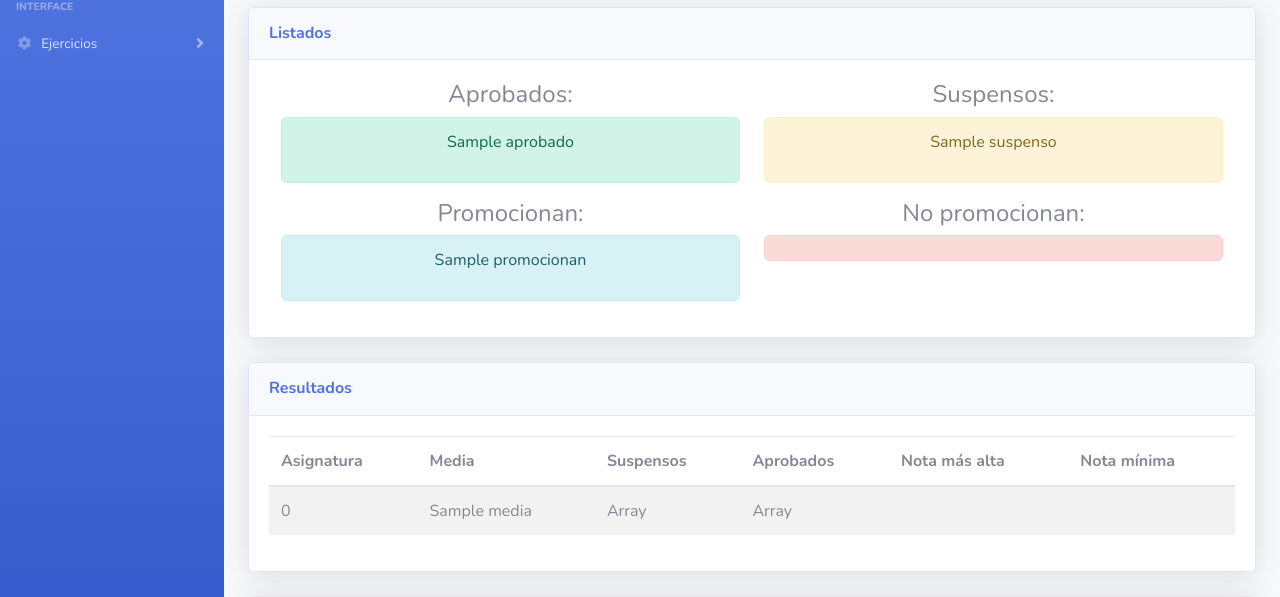
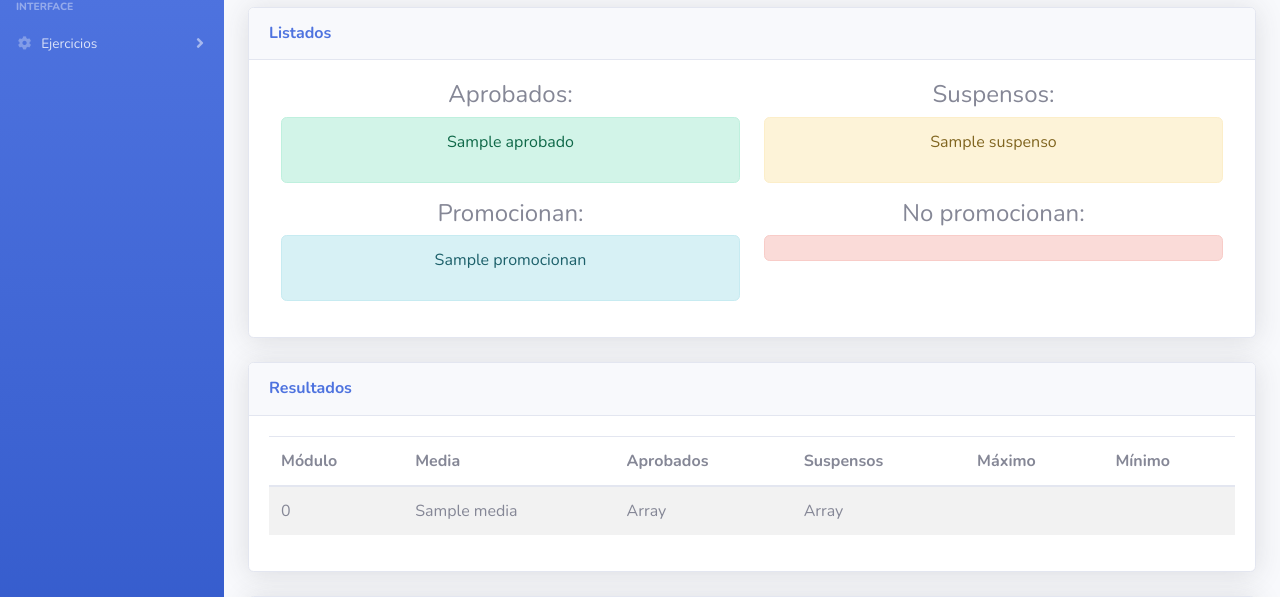
Before and after one commit to Abel-ADE/Notas-DS, a PHP site: template views/notas.abel.view.php in a window 1280 px wide. Shown: the part 145-742 px from the top of the page. Run offline with PHP 8.4, Linux system fonts and the light colour scheme; the template is opened without the code that fills it: most values are stand-ins (such as "Sample title", 1, 10 or a date in 2020); data that the repository does not hold is empty.

Commit message:
cambio de nombres en la tabla y añadir responsive

```diff
--- a/views/notas.abel.view.php
+++ b/views/notas.abel.view.php
@@ -90,31 +90,31 @@
             <!-- Card Body -->
             <div class="card-body">
 
-                <table class="table table-striped">
+                <table class="table table-striped table-responsive-lg">
                     <thead>
                     <tr>
-                        <th> Asignatura</th>
+                        <th> Módulo</th>
                         <th> Media</th>
+                        <th> Aprobados</th>
                         <th> Suspensos</th>
-                        <th> Aprobados</th>
-                        <th>Nota más alta</th>
-                        <th>Nota mínima</th>
+                        <th>Máximo</th>
+                        <th>Mínimo</th>
                     </tr>
                     </thead>
                     <tbody> <?php foreach ($data['tabla'] as $asignatura => $datos) { ?>
                         <tr>
                             <td><?php echo ucfirst($asignatura) ?></td>
                             <td><?php echo (is_numeric($datos['media'])) ? number_format($datos['media'], 2, ',') : $datos['media']; ?></td>
+                            <td><?php echo $datos['aprobados'] ?></td>
                             <td><?php echo $datos['suspensos'] ?></td>
-                            <td><?php echo $datos['aprobados'] ?></td>
                             <td><?php if (is_array($datos['máximo'])) {
                                     foreach ($datos['máximo'] as $alumno => $nota) {
-                                        echo $nota;
+                                        echo $alumno.': '.$nota;
                                     }
                                 } ?> </td>
                             <td><?php if (is_array($datos['mínimo'])) {
                                     foreach ($datos['mínimo'] as $alumno => $nota) {
-                                        echo $nota;
+                                        echo $alumno.': '.$nota;
                                     }
                                 } ?> </td>
                         </tr> <?php } ?> </tbody>
```
